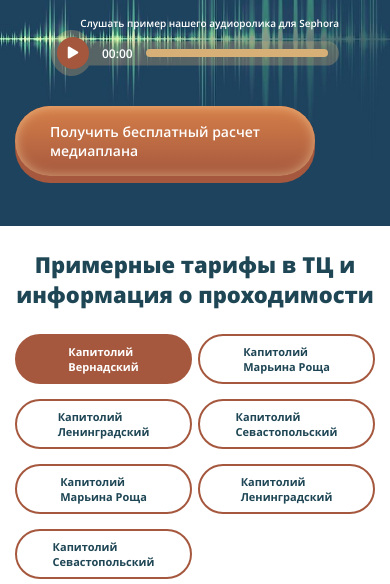
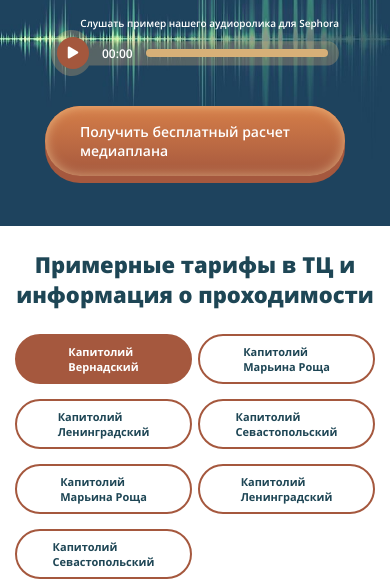
Before and after one commit to GrinCaseCode/levan, a plain HTML site: page index.html in a window 390 px wide. Shown: the part 260-844 px from the top of the page. Drawn offline with nearby package versions, Linux system fonts and the light colour scheme.

Commit message:
Add files via upload

```diff
--- a/css/media.css
+++ b/css/media.css
@@ -719,6 +719,9 @@ body {
     max-width: 288px;
     margin: 0 auto;
 }
+.billbord__middle .btn-main {
+    margin: 0 auto;
+}
 }
 
 /* Custom, iPhone Retina */
```
